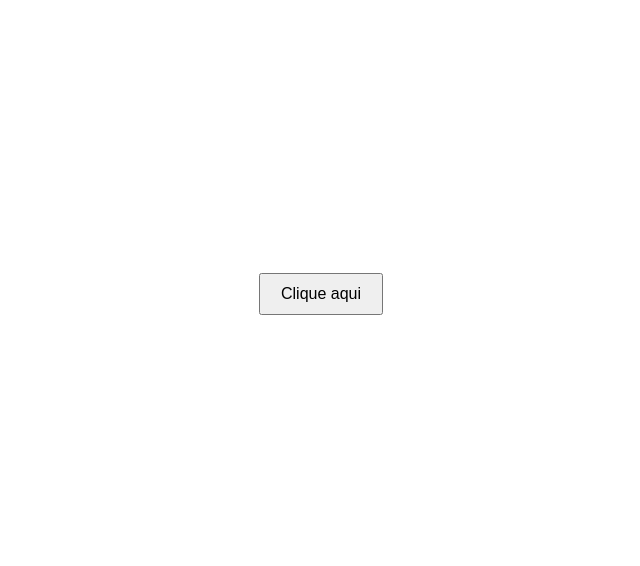
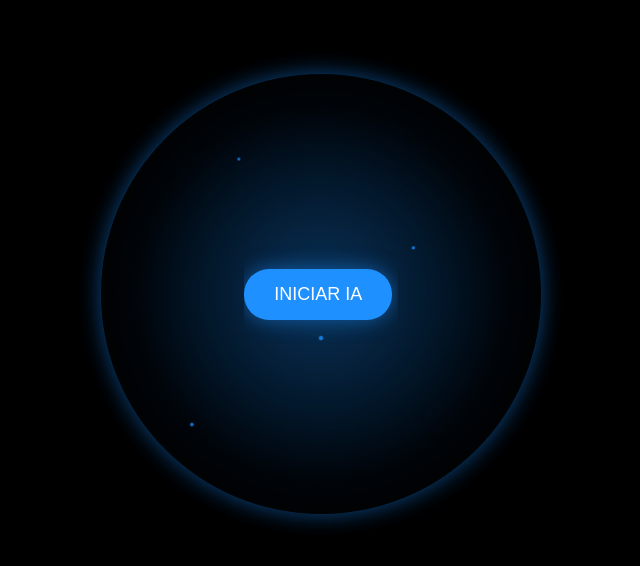
Before and after one commit to lusabo/modajs, a website: page public/index.html in a window 1280 px wide. Shown: the part 106-672 px from the top of the page, without its empty margins (319-959 px from the left). Drawn offline with Linux system fonts and the light colour scheme.

Commit message:
Update index.html
Versão futurista da página inicial

```diff
--- a/public/index.html
+++ b/public/index.html
@@ -12,20 +12,106 @@
       justify-content: center;
       align-items: center;
       font-family: Arial, sans-serif;
+      background-color: #000000;
+      overflow: hidden;
     }
     .center {
+      position: relative;
       text-align: center;
+      z-index: 10;
     }
     button {
-      padding: 10px 20px;
-      font-size: 16px;
+      padding: 15px 30px;
+      font-size: 18px;
       cursor: pointer;
+      border: none;
+      border-radius: 25px;
+      background-color: #1E90FF;
+      color: #fff;
+      text-transform: uppercase;
+      box-shadow: 0 0 20px rgba(30, 144, 255, 0.5);
+      transition: background-color 0.3s, transform 0.3s;
+      position: relative;
+      z-index: 20;
+    }
+    button:hover {
+      background-color: #63B8FF;
+      transform: scale(1.1);
+    }
+    .hologram {
+      position: absolute;
+      top: 50%;
+      left: 50%;
+      width: 400px;
+      height: 400px;
+      margin-top: -200px;
+      margin-left: -200px;
+      border-radius: 50%;
+      background: radial-gradient(circle, rgba(30, 144, 255, 0.2), transparent 60%);
+      animation: rotate 6s linear infinite, pulse 2s ease-in-out infinite alternate;
+      box-shadow: 0 0 20px rgba(30, 144, 255, 0.5);
+      z-index: 5;
+    }
+    .hologram::before, .hologram::after {
+      content: '';
+      position: absolute;
+      border-radius: 50%;
+      width: 100%;
+      height: 100%;
+      background: radial-gradient(circle, rgba(30, 144, 255, 0.1), transparent 70%);
+    }
+    .hologram::before {
+      animation: rotate 8s linear infinite reverse, pulse 3s ease-in-out infinite alternate;
+    }
+    .hologram::after {
+      animation: rotate 10s linear infinite, pulse 4s ease-in-out infinite alternate;
+    }
+    @keyframes rotate {
+      from {
+        transform: rotate(0deg);
+      }
+      to {
+        transform: rotate(360deg);
+      }
+    }
+    @keyframes pulse {
+      from {
+        transform: scale(1);
+      }
+      to {
+        transform: scale(1.2);
+      }
+    }
+    .particle {
+      position: absolute;
+      width: 4px;
+      height: 4px;
+      background: rgba(30, 144, 255, 0.8);
+      border-radius: 50%;
+      animation: particleMove 5s linear infinite;
+    }
+    @keyframes particleMove {
+      0% {
+        transform: translate(-50%, -50%) scale(1);
+      }
+      50% {
+        transform: translate(150%, -150%) scale(0.5);
+      }
+      100% {
+        transform: translate(-50%, -50%) scale(1);
+      }
     }
   </style>
 </head>
 <body>
+  <div class="hologram">
+    <div class="particle" style="top: 20%; left: 30%; animation-duration: 3s;"></div>
+    <div class="particle" style="top: 40%; left: 70%; animation-duration: 4s;"></div>
+    <div class="particle" style="top: 60%; left: 50%; animation-duration: 5s;"></div>
+    <div class="particle" style="top: 80%; left: 20%; animation-duration: 6s;"></div>
+  </div>
   <div class="center">
-    <button id="helloButton">Clique aqui</button>
+    <button id="helloButton">Iniciar IA</button>
   </div>
 
   <script>
@@ -35,3 +121,4 @@
   </script>
 </body>
 </html>
+`
```
